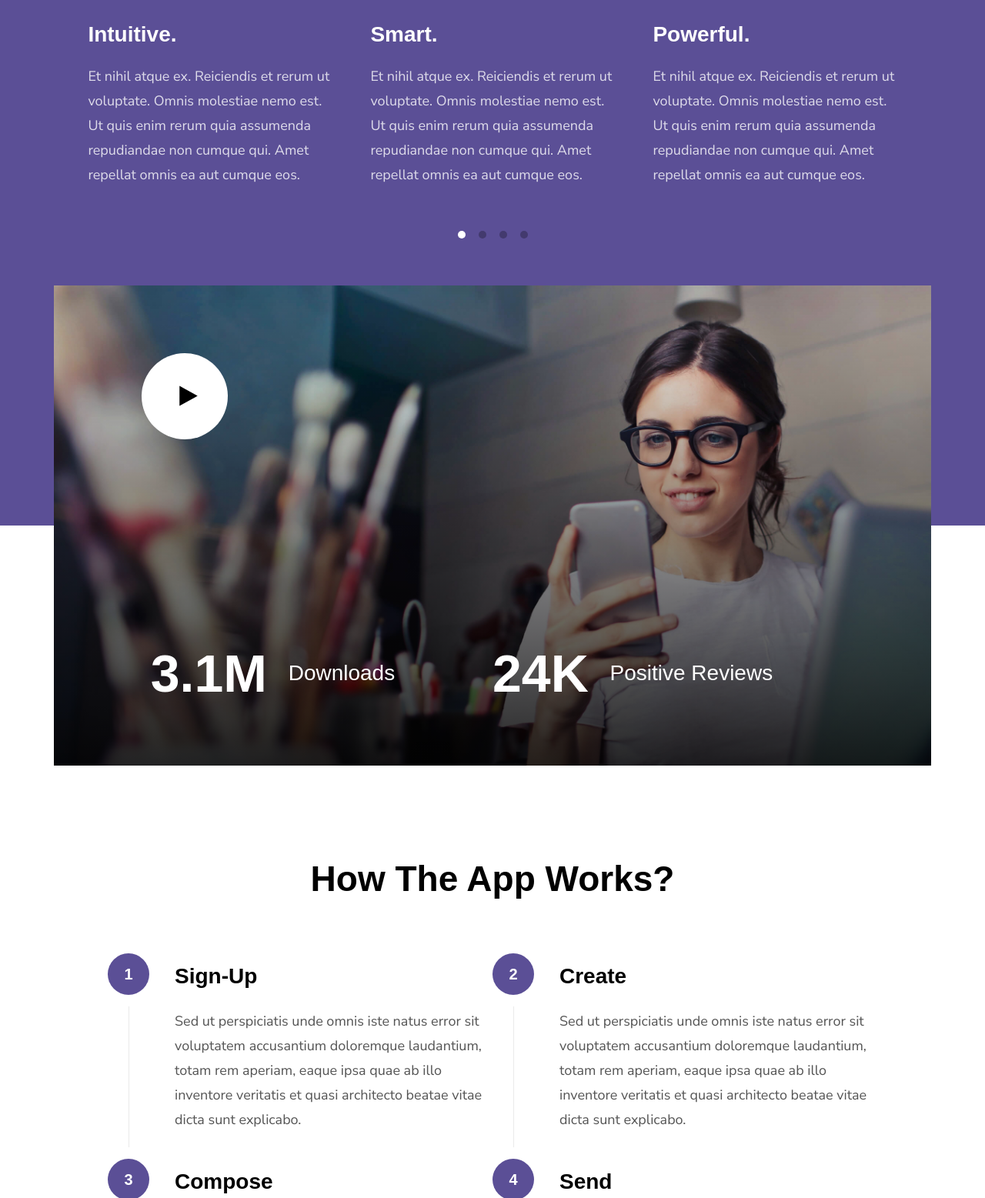
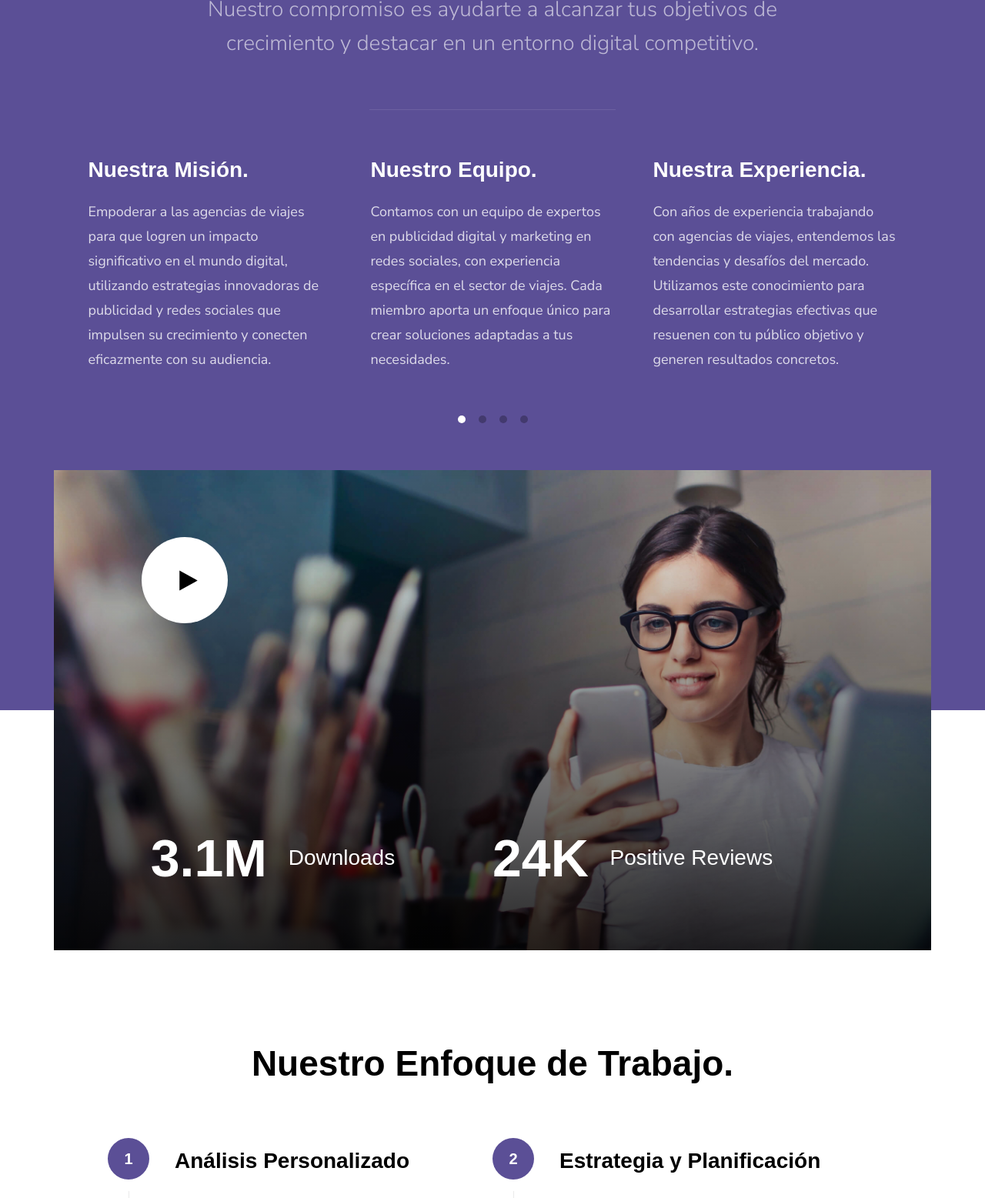
Before and after one commit to clientesweb/DobleOcho, a plain HTML site: page index.html in a window 1280 px wide. Shown: the part 1520-3077 px from the top of the page at 77% size. Drawn offline with Linux system fonts and the light colour scheme; files whose address does not match are found by name; a web font is replaced by a local one.

Commit message:
Actualizar index.html

```diff
--- a/index.html
+++ b/index.html
@@ -134,9 +134,7 @@
                     Simply The Best Messaging App Out There.
                 </h1>
                 <p class="lead">
-                    Et nihil atque ex. Reiciendis et rerum ut voluptate. Omnis molestiae nemo est.
-                    Ut quis enim rerum quia assumenda repudiandae non cumque qui. Amet repellat
-                    omnis ea.
+                    Somos un equipo apasionado por conectar a las agencias de viajes con sus clientes ideales. Con una combinación de experiencia en publicidad digital y un profundo conocimiento del sector turístico, nos dedicamos a ofrecer soluciones personalizadas que maximicen tu impacto en el mercado. Nuestro compromiso es ayudarte a alcanzar tus objetivos de crecimiento y destacar en un entorno digital competitivo.
                 </p>
             </div>
         </div> <!-- end section-header -->
@@ -146,42 +144,34 @@
             <div class="col-full slick-slider about-desc__slider">
 
                 <div class="about-desc__slide">
-                    <h3 class="item-title">Intuitive.</h3>
+                    <h3 class="item-title">Nuestra Misión.</h3>
 
                     <p>
-                    Et nihil atque ex. Reiciendis et rerum ut voluptate. Omnis molestiae nemo est.
-                    Ut quis enim rerum quia assumenda repudiandae non cumque qui. Amet repellat
-                    omnis ea aut cumque eos.
+                     Empoderar a las agencias de viajes para que logren un impacto significativo en el mundo digital, utilizando estrategias innovadoras de publicidad y redes sociales que impulsen su crecimiento y conecten eficazmente con su audiencia.
                     </p>
                 </div>  <!-- end about-desc__slide -->
 
                 <div class="about-desc__slide">
-                    <h3 class="item-title">Smart.</h3>
+                    <h3 class="item-title">Nuestro Equipo.</h3>
 
                     <p>
-                    Et nihil atque ex. Reiciendis et rerum ut voluptate. Omnis molestiae nemo est.
-                    Ut quis enim rerum quia assumenda repudiandae non cumque qui. Amet repellat
-                    omnis ea aut cumque eos.
+                    Contamos con un equipo de expertos en publicidad digital y marketing en redes sociales, con experiencia específica en el sector de viajes. Cada miembro aporta un enfoque único para crear soluciones adaptadas a tus necesidades.
                     </p>
                 </div>  <!-- end about-desc__slide -->
 
                 <div class="about-desc__slide">
-                    <h3 class="item-title">Powerful.</h3>
+                    <h3 class="item-title">Nuestra Experiencia.</h3>
 
                     <p>
-                    Et nihil atque ex. Reiciendis et rerum ut voluptate. Omnis molestiae nemo est.
-                    Ut quis enim rerum quia assumenda repudiandae non cumque qui. Amet repellat
-                    omnis ea aut cumque eos.
+                    Con años de experiencia trabajando con agencias de viajes, entendemos las tendencias y desafíos del mercado. Utilizamos este conocimiento para desarrollar estrategias efectivas que resuenen con tu público objetivo y generen resultados concretos.
                     </p>
                 </div>  <!-- end about-desc__slide -->
 
                 <div class="about-desc__slide">
-                    <h3 class="item-title">Secure.</h3>
+                    <h3 class="item-title">Nuestros Valores</h3>
 
                     <p>
-                    Et nihil atque ex. Reiciendis et rerum ut voluptate. Omnis molestiae nemo est.
-                    Ut quis enim rerum quia assumenda repudiandae non cumque qui. Amet repellat
-                    omnis ea aut cumque eos.
+                    Nos guiamos por la integridad, la innovación y la colaboración. Creemos en construir relaciones duraderas con nuestros clientes, ofreciendo transparencia y creatividad en cada proyecto para asegurar tu éxito en el entorno digital.
                     </p>
                 </div>  <!-- end about-desc__slide -->
 
@@ -228,32 +218,32 @@
 
         <div class="row process-wrap">
 
-            <h2 class="display-2 text-center" data-aos="fade-up">How The App Works?</h2>
+            <h2 class="display-2 text-center" data-aos="fade-up">Nuestro Enfoque de Trabajo.</h2>
 
             <div class="process" data-aos="fade-up">
                 <div class="process__steps block-1-2 block-tab-full group">
 
                     <div class="col-block step">
-                        <h3 class="item-title">Sign-Up</h3>
-                        <p>Sed ut perspiciatis unde omnis iste natus error sit voluptatem accusantium doloremque laudantium, totam rem aperiam, eaque ipsa quae ab illo inventore veritatis et quasi architecto beatae vitae dicta sunt explicabo.
+                        <h3 class="item-title">Análisis Personalizado</h3>
+                        <p>Comenzamos con un análisis detallado de tus objetivos, audiencia y competencia para crear una estrategia de publicidad digital adaptada a tus necesidades específicas."
                         </p>
                     </div>
 
                     <div class="col-block step">
-                        <h3 class="item-title">Create</h3>
-                        <p>Sed ut perspiciatis unde omnis iste natus error sit voluptatem accusantium doloremque laudantium, totam rem aperiam, eaque ipsa quae ab illo inventore veritatis et quasi architecto beatae vitae dicta sunt explicabo.
+                        <h3 class="item-title">Estrategia y Planificación</h3>
+                        <p>Desarrollamos un plan estratégico que combina tácticas de publicidad digital y redes sociales para maximizar tu alcance y efectividad, asegurando que cada acción esté alineada con tus metas.
                         </p>
                     </div>
 
                     <div class="col-block step">
-                        <h3 class="item-title">Compose</h3>
-                        <p>Sed ut perspiciatis unde omnis iste natus error sit voluptatem accusantium doloremque laudantium, totam rem aperiam, eaque ipsa quae ab illo inventore veritatis et quasi architecto beatae vitae dicta sunt explicabo.
+                        <h3 class="item-title">Ejecución y Gestión</h3>
+                        <p>Implementamos y gestionamos campañas con precisión, utilizando herramientas avanzadas para monitorear el rendimiento y hacer ajustes en tiempo real, garantizando el máximo retorno de inversión.
                         </p>
                     </div>
 
                     <div class="col-block step">
-                        <h3 class="item-title">Send</h3>
-                        <p>Sed ut perspiciatis unde omnis iste natus error sit voluptatem accusantium doloremque laudantium, totam rem aperiam, eaque ipsa quae ab illo inventore veritatis et quasi architecto beatae vitae dicta sunt explicabo.
+                        <h3 class="item-title">Evaluación y Optimización</h3>
+                        <p>Realizamos análisis continuos de los resultados para evaluar el éxito de las campañas. Basado en los datos, optimizamos nuestras estrategias para mejorar continuamente tus resultados y adaptarnos a las tendencias del mercado.
                         </p>
                     </div>
 
```
